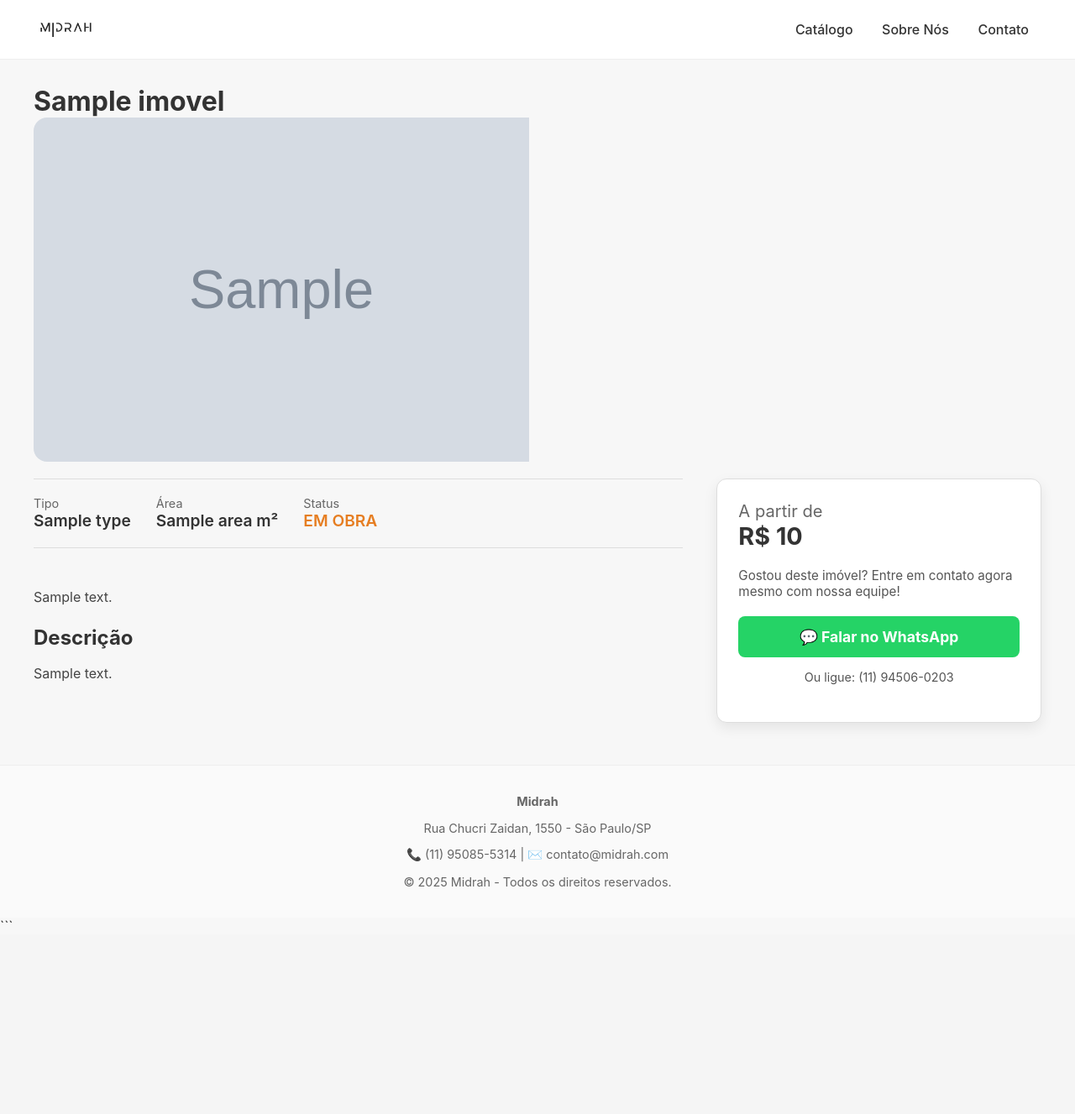
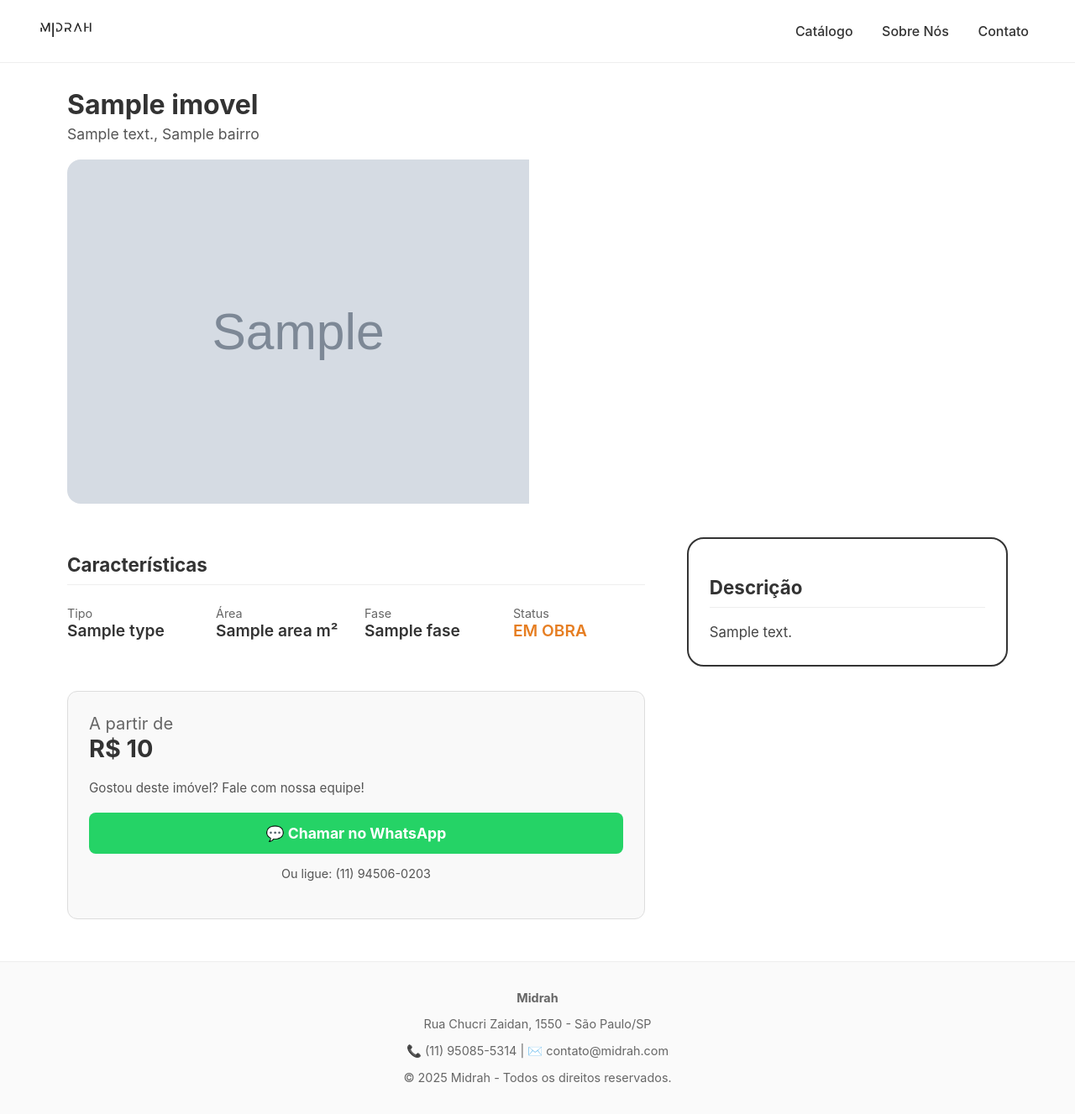
Before and after one commit to leoneress/catalogo_flipagem0, a Flask app: template templates/detalhe.html in a window 1280 px wide. Shown: the whole page at 84% size. Before the commit the page ends 1099 px from the top, so only its background shows below. Run offline with Flask 3, Linux system fonts and the light colour scheme; the template is opened without the code that fills it: most values are stand-ins (such as "Sample title", 1, 10 or a date in 2020); grey boxes marked "Sample" are stand-in pictures.

Commit message:
Update detalhe.html

````diff
--- a/templates/detalhe.html
+++ b/templates/detalhe.html
@@ -1,3 +1,4 @@
+<!DOCTYPE html>
 <html lang="pt-br">
 <head>
   <meta charset="UTF-8">
@@ -7,11 +8,9 @@
     body {
       font-family: -apple-system, BlinkMacSystemFont, "Segoe UI", Roboto, Helvetica, Arial, sans-serif;
       margin: 0;
-      background-color: #f7f7f7;
+      background-color: #fff;
       color: #333;
     }
-
-    /* ---- HEADER ---- */
     header {
       background: #fff;
       border-bottom: 1px solid #eee;
@@ -21,44 +20,18 @@
       padding: 15px 40px;
       position: sticky;
       top: 0;
-      z-index: 1000; /* Garante que o header fique acima de tudo */
+      z-index: 1000;
     }
     header img { height: 40px; }
-    header nav a {
-      margin: 0 15px;
-      text-decoration: none;
-      color: #333;
-      font-weight: 500;
-    }
+    header nav a { margin: 0 15px; text-decoration: none; color: #333; font-weight: 500; }
     header nav a:hover { color: #ff385c; }
 
-    /* ---- MAIN CONTAINER & LAYOUT ---- */
     .page-container {
-      max-width: 1200px;
+      max-width: 1120px;
       margin: 30px auto;
       padding: 0 40px;
     }
 
-    .main-layout {
-      display: grid;
-      grid-template-columns: 2fr 1fr;
-      gap: 40px;
-      margin-top: 20px;
-    }
-
-    .details-column {
-      display: flex;
-      flex-direction: column;
-      gap: 30px;
-    }
-
-    .sidebar-column {
-      position: sticky;
-      top: 100px; /* Alinhar com o header */
-      height: fit-content;
-    }
-
-    /* ---- GALLERY ---- */
     .image-gallery {
       display: grid;
       grid-template-columns: 2fr 1fr 1fr;
@@ -67,133 +40,85 @@
       border-radius: 16px;
       overflow: hidden;
       max-height: 410px;
+      margin-top: 20px;
     }
-    .gallery-item {
-      overflow: hidden;
-      position: relative;
+    .gallery-item { overflow: hidden; position: relative; }
+    .gallery-item img { width: 100%; height: 100%; object-fit: cover; transition: transform 0.3s ease; }
+    .gallery-item:hover img { transform: scale(1.05); }
+    .gallery-item:first-child { grid-row: 1 / -1; }
+
+    .property-header h1 { font-size: 2em; margin: 0; font-weight: 700; }
+    .property-header .address { font-size: 1.1em; color: #555; margin-top: 5px; }
+
+    .main-layout {
+      display: grid;
+      grid-template-columns: 1.8fr 1fr;
+      gap: 50px;
+      margin-top: 40px;
     }
-    .gallery-item img {
-      width: 100%;
-      height: 100%;
-      object-fit: cover;
-      transition: transform 0.3s ease;
-    }
-    .gallery-item:hover img {
-      transform: scale(1.05);
-    }
-    .gallery-item:first-child {
-      grid-row: 1 / -1; /* Ocupa as duas linhas */
+    .left-column { display: flex; flex-direction: column; gap: 30px; }
+
+    /* CORREÇÃO APLICADA AQUI */
+    .right-column {
+      display: flex;
+      flex-direction: column;
+      gap: 30px;
+      min-width: 0; /* Impede que a coluna se expanda com conteúdo grande */
     }
 
-    /* ---- PROPERTY HEADER ---- */
-    .property-header h1 {
-      font-size: 2em;
-      margin: 0;
-      font-weight: 700;
+    .content-block h2 { font-size: 1.4em; margin-bottom: 15px; padding-bottom: 10px; border-bottom: 1px solid #eee; }
+
+    .characteristics-grid {
+      display: grid;
+      grid-template-columns: repeat(auto-fit, minmax(120px, 1fr));
+      gap: 20px;
+      align-items: center;
+      padding: 10px 0;
     }
-    .property-header p {
-      font-size: 1.1em;
-      color: #555;
-      margin-top: 5px;
-    }
-
-    /* ---- CARACTERÍSTICAS ---- */
-    .characteristics {
-      padding: 20px 0;
-      border-top: 1px solid #ddd;
-      border-bottom: 1px solid #ddd;
-      display: flex;
-      gap: 30px;
-      align-items: center;
-    }
-    .char-item {
-      text-align: left;
-    }
-    .char-item .label {
-      font-size: 0.9em;
-      color: #666;
-    }
-    .char-item .value {
-      font-size: 1.2em;
-      font-weight: 600;
-      color: #333;
-    }
+    .char-item { text-align: left; }
+    .char-item .label { font-size: 0.9em; color: #666; }
+    .char-item .value { font-size: 1.2em; font-weight: 600; color: #333; }
     .status { font-weight: bold; }
     .status.em-obra { color: #e67e22; }
     .status.construido { color: #2980b9; }
     .status.disponivel { color: #27ae60; }
 
-
-    /* ---- DESCRIPTION ---- */
-    .description h2 {
-      font-size: 1.5em;
-      margin-bottom: 10px;
-    }
-    .description p {
-      line-height: 1.6;
-      color: #444;
+    .description-block {
+        border-style: solid;
+        border-width: 2px;
+        border-radius: 20px;
+        padding: 25px;
     }
 
-    /* ---- SIDEBAR CARD ---- */
-    .sidebar-card {
+    .description-block p {
+        line-height: 1.7;
+        color: #444;
+        font-size: 1.05em;
+        margin: 0;
+        overflow-wrap: break-word;
+        word-wrap: break-word;
+    }
+
+    .contact-card {
       border: 1px solid #ddd;
       border-radius: 12px;
-      box-shadow: 0 6px 16px rgba(0,0,0,0.08);
-      background: #fff;
+      background: #f9f9f9;
       padding: 25px;
+      margin-top: 20px;
     }
-    .price {
-      font-size: 1.8em;
-      font-weight: 700;
-      margin-bottom: 20px;
-    }
-    .price .label {
-      font-size: 0.7em;
-      font-weight: 400;
-      color: #666;
-      display: block;
-    }
-    .sidebar-card p {
-      font-size: 0.95em;
-      color: #555;
-      margin-bottom: 20px;
-    }
-    .btn-whatsapp {
-      display: block; /* Ocupa toda a largura */
-      text-align: center;
-      padding: 14px;
-      background: #25d366;
-      color: white;
-      border-radius: 8px;
-      text-decoration: none;
-      font-weight: bold;
-      font-size: 1.1em;
-      transition: background 0.2s;
-    }
+    .contact-card .price { font-size: 1.8em; font-weight: 700; margin-bottom: 20px; }
+    .contact-card .price .label { font-size: 0.7em; font-weight: 400; color: #666; display: block; }
+    .contact-card p { font-size: 0.95em; color: #555; margin-bottom: 20px; }
+    .btn-whatsapp { display: block; text-align: center; padding: 14px; background: #25d366; color: white; border-radius: 8px; text-decoration: none; font-weight: bold; font-size: 1.1em; transition: background 0.2s; }
     .btn-whatsapp:hover { background: #1ebc59; }
-    .sidebar-card .phone-contact {
-        margin-top: 15px;
-        font-size: 0.9em;
-        text-align: center;
-    }
+    .contact-card .phone-contact { margin-top: 15px; font-size: 0.9em; text-align: center; }
 
-    /* ---- FOOTER ---- */
-    footer {
-      border-top: 1px solid #eee;
-      background: #fafafa;
-      padding: 20px 40px;
-      text-align: center;
-      font-size: 0.9em;
-      color: #666;
-      margin-top: 50px;
-    }
+    footer { border-top: 1px solid #eee; background: #fafafa; padding: 20px 40px; text-align: center; font-size: 0.9em; color: #666; margin-top: 50px; }
   </style>
 </head>
 <body>
   <header>
-    <a href="{{ url_for('index') }}" id="logo">
-      <img src="{{ url_for('static', filename='logo.png') }}" alt="Logo">
-    </a>
+    <a href="{{ url_for('index') }}" id="logo"><img src="{{ url_for('static', filename='logo.png') }}" alt="Logo"></a>
     <nav>
       <a href="{{ url_for('index') }}">Catálogo</a>
       <a href="#">Sobre Nós</a>
@@ -204,21 +129,22 @@
   <main class="page-container">
     <div class="property-header">
       <h1>{{ imovel['title'] }}</h1>
+      <p class="address">{{ imovel['address'] }}, {{ imovel['bairro'] }}</p>
     </div>
 
     {% if imovel['photos'] %}
       <div class="image-gallery">
-        {% for photo_url in imovel['photos'][:5] %} {# Limita a 5 fotos para o grid #}
-        <div class="gallery-item">
-          <img src="{{ photo_url }}" alt="Foto do imóvel">
-        </div>
+        {% for photo_url in imovel['photos'][:5] %}
+        <div class="gallery-item"><img src="{{ photo_url }}" alt="Foto do imóvel"></div>
         {% endfor %}
       </div>
     {% endif %}
 
     <div class="main-layout">
-      <div class="details-column">
-        <div class="characteristics">
+      <div class="left-column">
+        <div class="content-block">
+            <h2>Características</h2>
+            <div class="characteristics-grid">
               <div class="char-item">
                 <div class="label">Tipo</div>
                 <div class="value">{{ imovel['type'] }}</div>
@@ -228,31 +154,33 @@
                 <div class="value">{{ imovel['area'] }} m²</div>
               </div>
               <div class="char-item">
+                <div class="label">Fase</div>
+                <div class="value">{{ imovel['fase'] }}</div>
+              </div>
+              <div class="char-item">
                 <div class="label">Status</div>
                 <div class="value status {% if imovel['status'] == 'EM OBRA' %}em-obra{% elif imovel['status'] == 'CONSTRUIDO' %}construido{% else %}disponivel{% endif %}">
                   {{ imovel['status'] }}
                 </div>
               </div>
             </div>
-
-        <div class="description">
-          <p>{{ imovel['address'] }}</p>
-          <h2>Descrição</h2>
-          <p>{{ imovel['description'] | safe }}</p>
         </div>
-      </div>
-
-      <div class="sidebar-column">
-        <div class="sidebar-card">
+        <div class="contact-card">
           <div class="price">
             <span class="label">A partir de</span>
             R$ {{ imovel['price'] }}
           </div>
-          <p>Gostou deste imóvel? Entre em contato agora mesmo com nossa equipe!</p>
+          <p>Gostou deste imóvel? Fale com nossa equipe!</p>
           <a class="btn-whatsapp" target="_blank" href="https://wa.me/5511945060203?text=Olá! Tenho interesse no imóvel {{ imovel['title'] }}">
-            💬 Falar no WhatsApp
+            💬 Chamar no WhatsApp
           </a>
           <p class="phone-contact">Ou ligue: (11) 94506-0203</p>
+        </div>
+      </div>
+      <div class="right-column">
+        <div class="content-block description-block">
+          <h2>Descrição</h2>
+          <p id="description">{{ imovel['description'] | safe }}</p>
         </div>
       </div>
     </div>
@@ -266,4 +194,3 @@
   </footer>
 </body>
 </html>
-```
````
Lines whose indentation alone changed are shown as unchanged.
